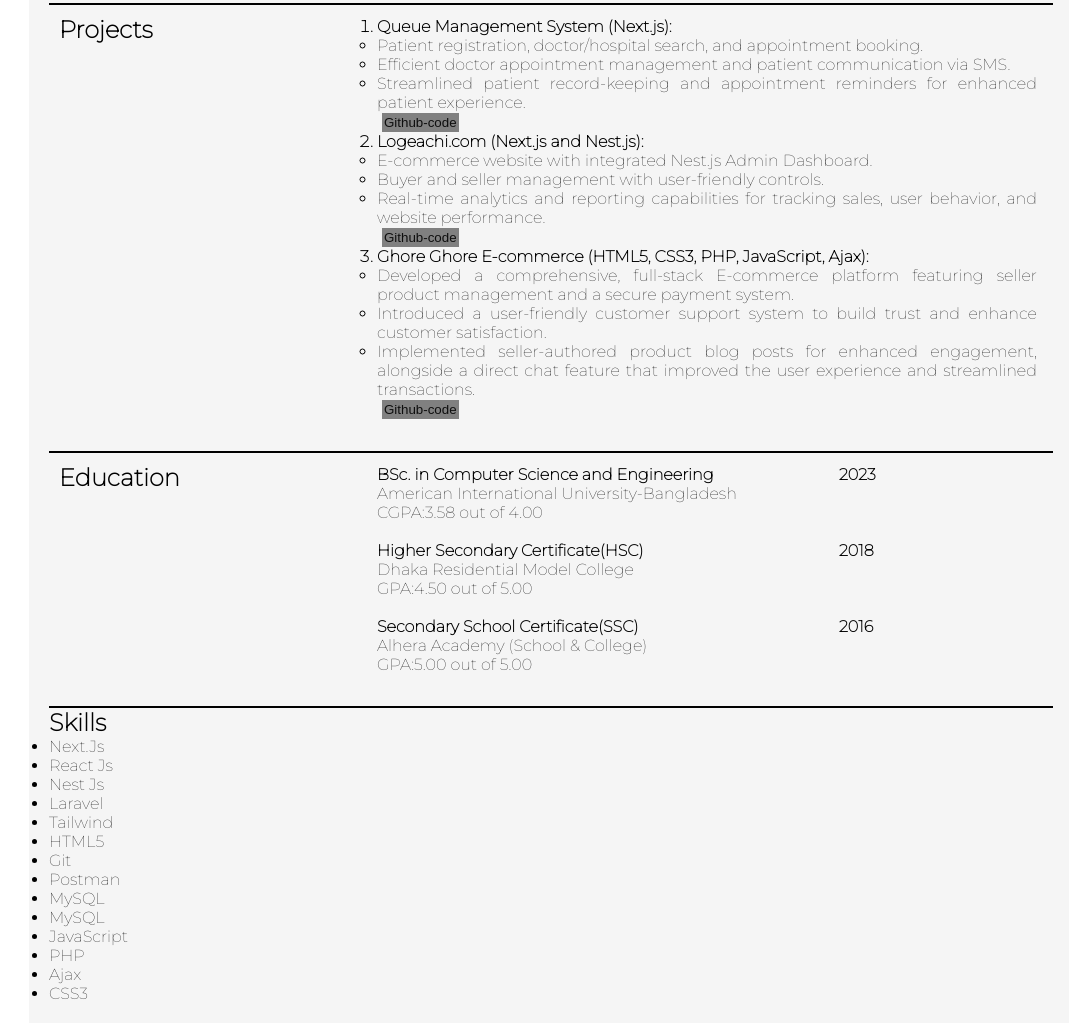
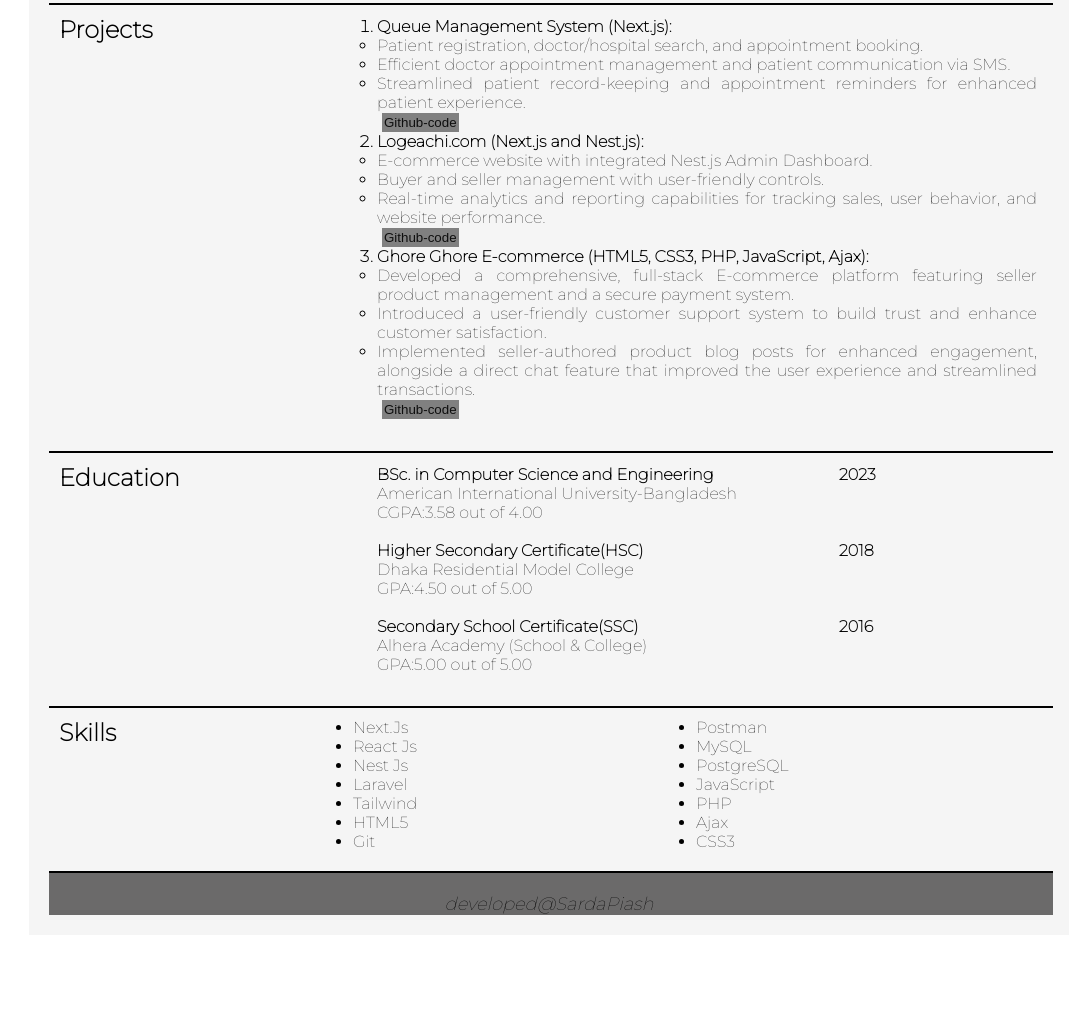
Before and after one commit to SardarPiash/CSS5-Practice, a plain HTML site: page CV/Index.html in a window 1280 px wide. Shown: the part 499-1522 px from the top of the page, without its empty margins (91-1175 px from the left). After the commit the page ends 1434 px from the top, so only its background shows below. Drawn offline with Linux system fonts and the light colour scheme; a web font is replaced by a local one.

Commit message:
CV Complete

```diff
--- a/CV/Index.html
+++ b/CV/Index.html
@@ -223,50 +223,47 @@
               </div>
             </div>
           </div>
-        </section>
           <div class="div-clear"></div>
         <hr id="hr" />
         <section>
-            <div>
-                <div>
+          <div class="skill">
+              <div class="skillleft">
                   <h2>Skills</h2>
               </div>
-                <div>
-                    <div>
+              <div class="skillright">
+                <div class="skillsetleft">
                   <ul>
-                            <li>Next.Js
-                            </li>
+                      <li>Next.Js</li>
                       <li>React Js</li>
-                            <li>Nest Js
-                            </li>
-                            <li>Laravel
-                            </li>
+                      <li>Nest Js</li>
+                      <li>Laravel</li>
                       <li>Tailwind</li>
-                            <li>HTML5
-                            </li>
-                            <li>Git
-                            </li>
+                      <li>HTML5</li>
+                      <li>Git</li>
                   </ul>
-
                 </div>
-                    <div>
+                <div class="skillsetright">
                   <ul>
-                        </li>
                     <li>Postman</li>
                     <li>MySQL</li>
-                        <li>MySQL</li>
-                        <li>JavaScript
-                        </li>
+                    <li>PostgreSQL</li>
+                    <li>JavaScript</li>
                     <li>PHP</li>
                     <li>Ajax</li>
                     <li>CSS3</li>
                 </ul>
                 </div>
-
               </div>
           </div>
       </section>
+      <div class="div-clear"></div>
+        <hr id="hr" />
       </main>
+      <footer>
+        <div class="footer">
+          <p>developed@SardaPiash</p>
+        </div>
+      </footer>
     </div>
   </body>
 </html>
--- a/CV/style.css
+++ b/CV/style.css
@@ -12,9 +12,6 @@ body {
     background-color: whitesmoke;
     margin: 0 auto;
     padding: 20px;
-}
-header{
-
 }
 .profile-image{
     width: 100px;
@@ -89,9 +86,7 @@ hr{
     margin: 0 auto;
     padding: 20px;
 }
-.content-2{
 
-}
 .left-div-2{
  width: 30%;
  float: left;
@@ -160,3 +155,36 @@ button {
   width: 30%;
   float: right;
 }
+.skill{
+margin: 10px;
+}
+.skillleft{
+    width: 30% ;
+    float: left ;
+}
+.skillright{
+    width: 70% ;
+    float: right ;
+}
+.skillsetleft{
+width: 50%;
+float: left;
+}
+.skillsetright{
+    width: 50%;
+    float: right;
+}
+footer{
+    width: 100%;
+    background-color: rgb(107, 106, 106);
+    padding-top: 20px;
+    padding-right: 4px;
+}
+.footer{
+    text-align: center;
+    font-size: large;
+    font-style: italic;
+}
+.footer:hover{
+    color: brown;
+}
```
Lines whose indentation alone changed are shown as unchanged.
